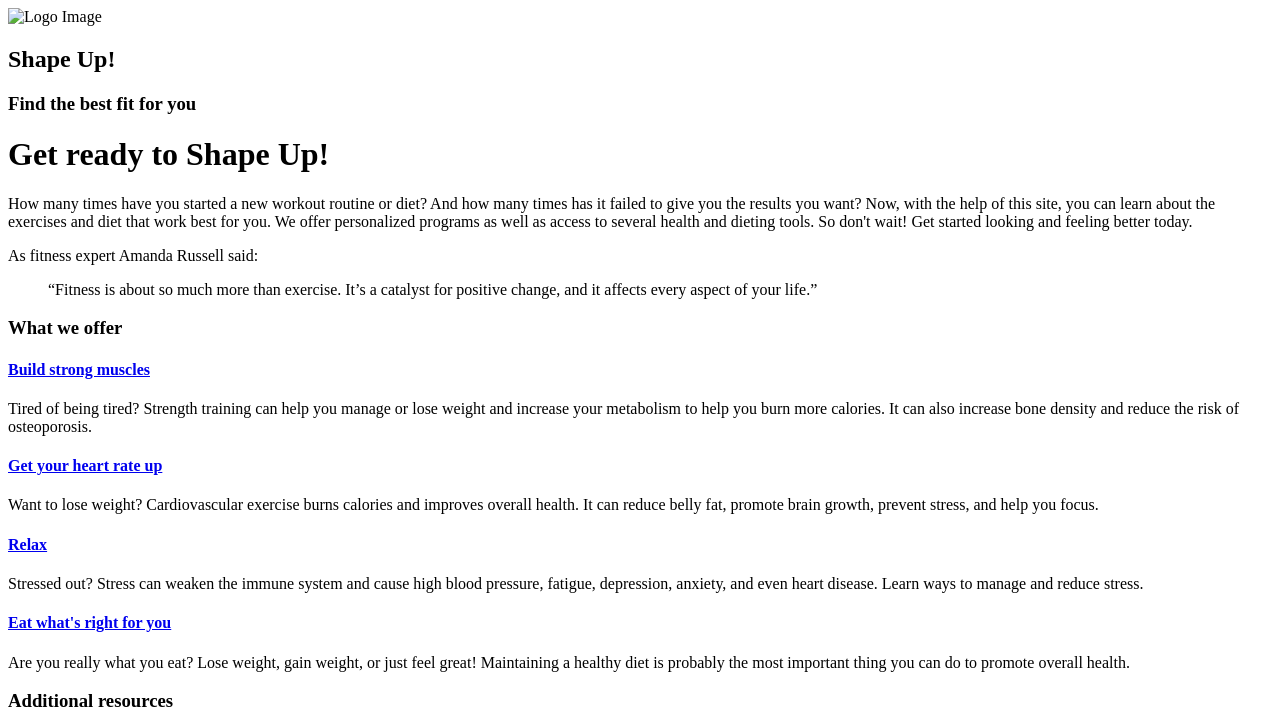
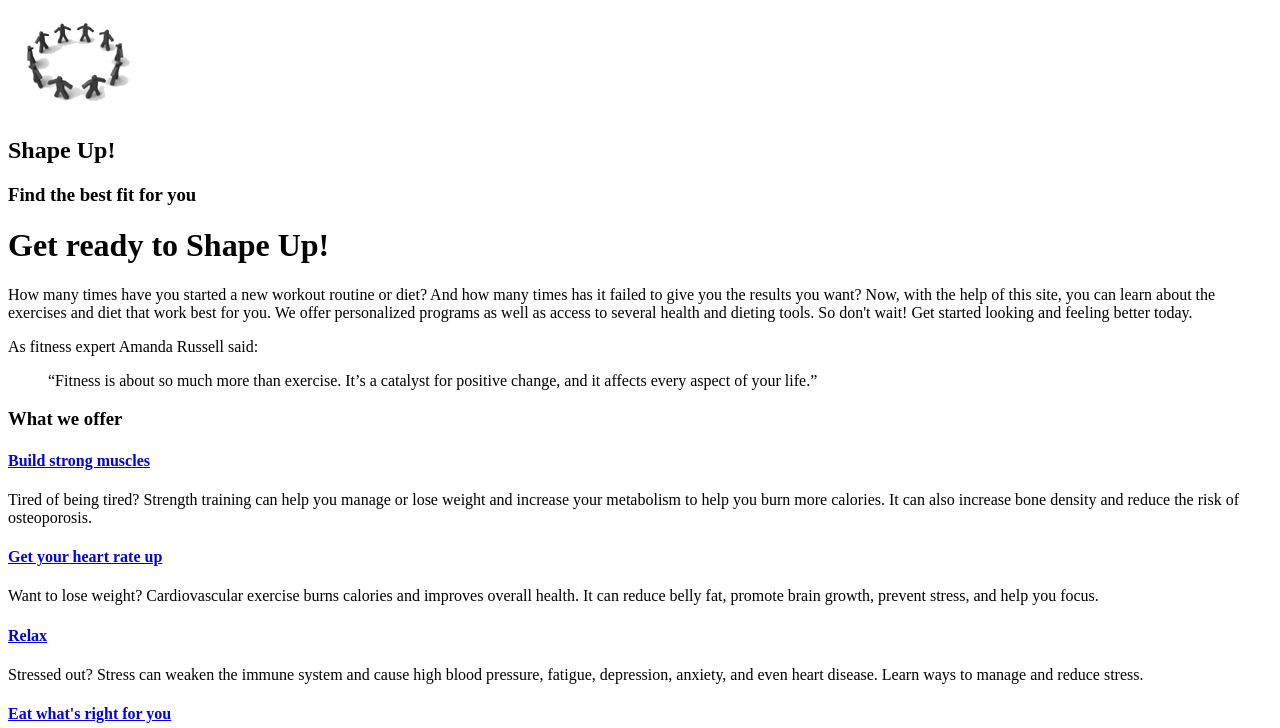
Before and after one commit to Emanouk65/shapeup, a plain HTML site: page index.html in a window 1280 px wide. Shown: the top 728 px of the page. Drawn offline with Linux system fonts and the light colour scheme; the site is published under a folder, as on GitHub Pages, so addresses that start at the root find nothing.

Commit message:
Update index.html

```diff
--- a/index.html
+++ b/index.html
@@ -9,7 +9,7 @@
 <body>
 	<header>
 		<!-- Place to put stuff in the header-->
-		<img src="/images/shape_up_logo.png" alt="Logo Image">
+		<img src="images/shape_up_logo.png" alt="Logo Image">
 		<h2>Shape Up!</h2>
 		<h3>Find the best fit for you</h3>
 	</header>
```
